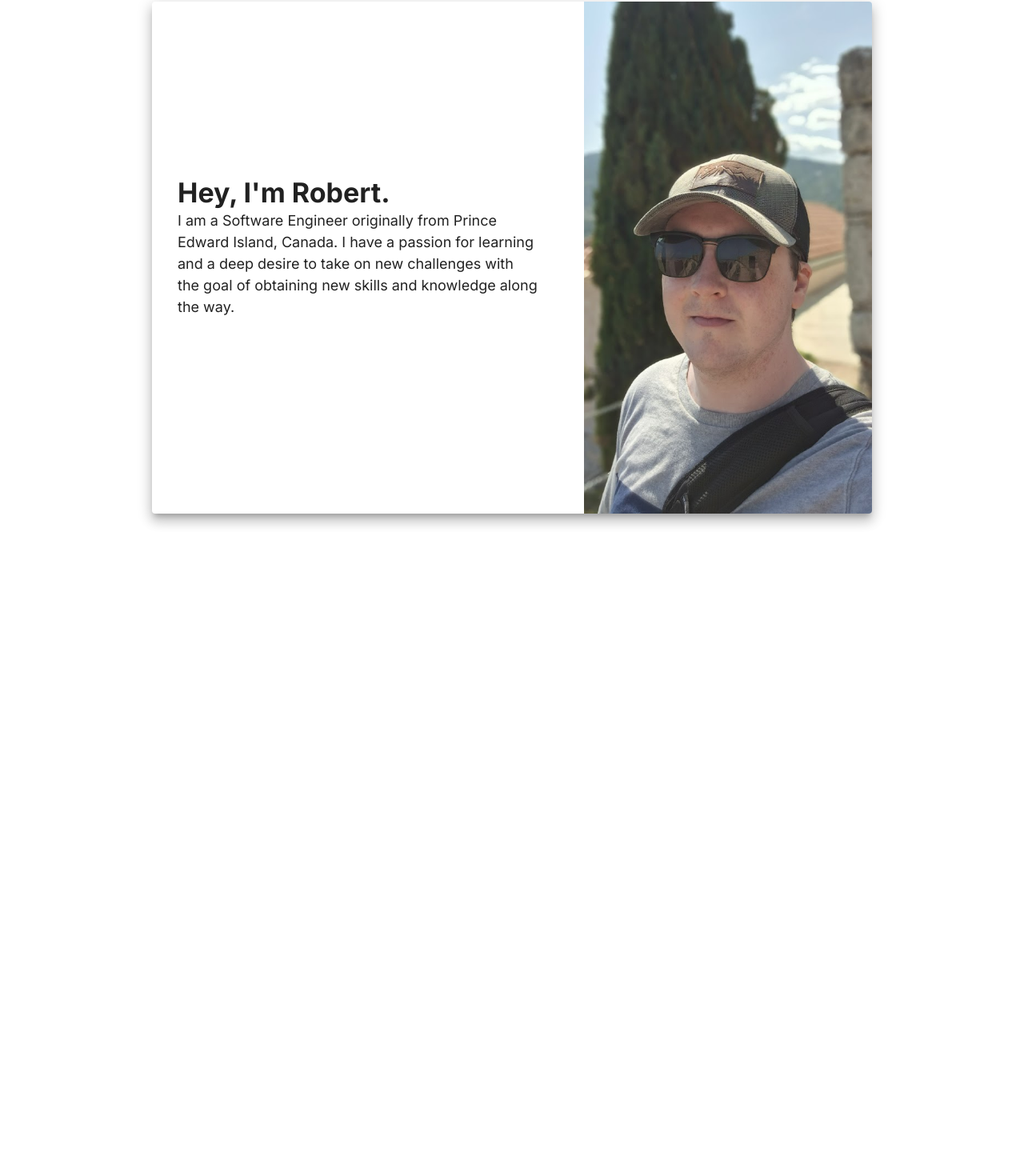
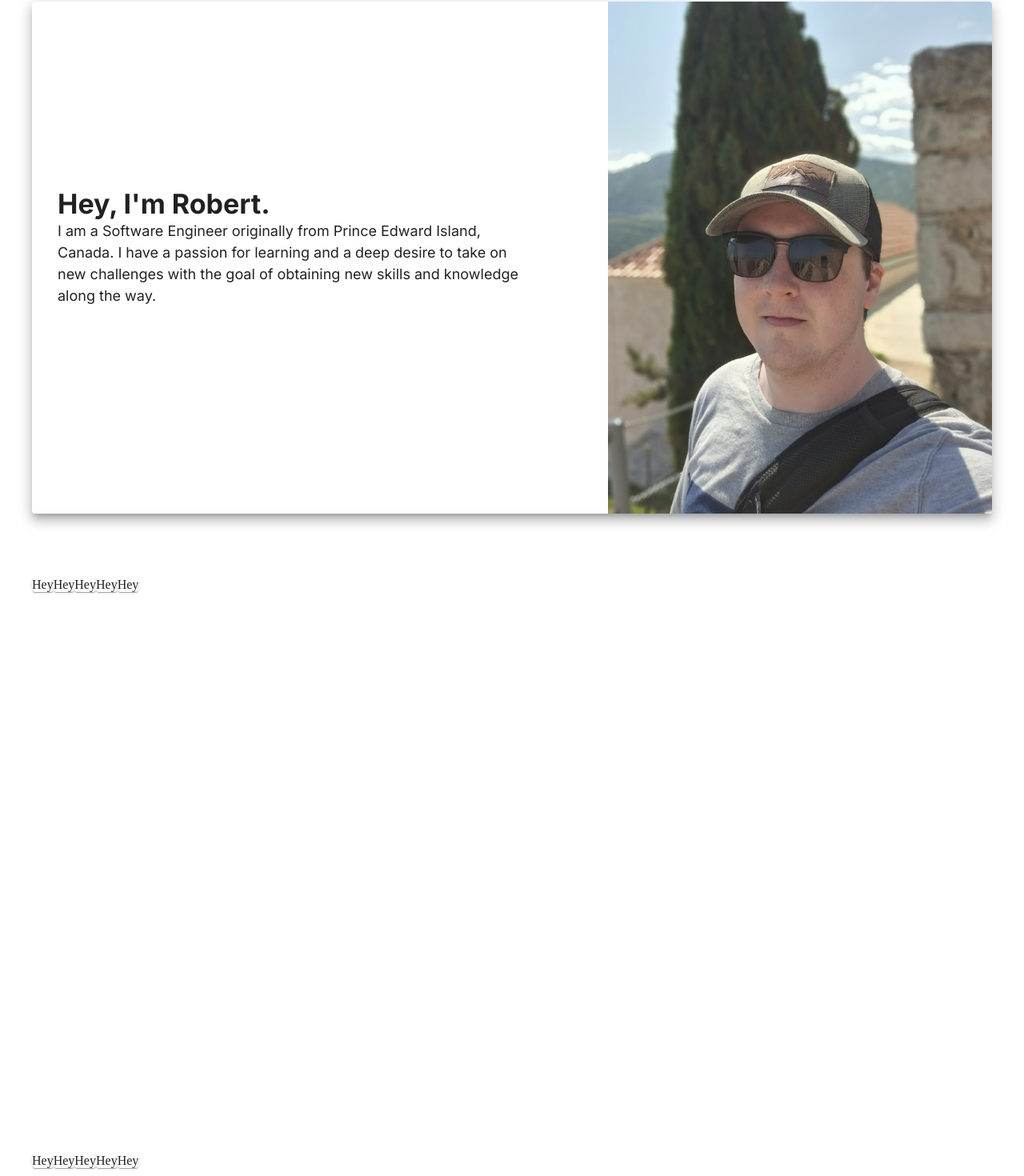
Before and after one commit to rgreenan55/RobertGreenanPortfolio, a React (Vite) app: page / in a window 1280 px wide. Shown: the part 78-1548 px from the top of the page at 80% size. Before the commit the page ends 800 px from the top, so only its background shows below. Built offline with nearby package versions, Linux system fonts and the light colour scheme.

Commit message:
page enhancements

```diff
--- a/index.html
+++ b/index.html
@@ -12,7 +12,7 @@
     <link rel="icon" type="image/svg+xml" href="/favicon/favicon.ico" />
     <title>Robert Greenan</title>
   </head>
-  <body>
+  <body style="margin: 0">
     <div id="root"></div>
     <script type="module" src="/src/main.tsx"></script>
   </body>
--- a/src/App.tsx
+++ b/src/App.tsx
@@ -1,19 +1,21 @@
-import { Container, Grid, Stack } from "@mui/material"
+import { Container, Stack } from "@mui/material"
 import Header from "./layouts/Header"
-import Introduction from "./sections/Introduction"
+import {
+    Introduction,
+    Projects,
+    Work
+} from "./sections"
 
 const App = () => {
   return (
-    <>
+    <Container disableGutters maxWidth={false}>
         <Header />
-        <Container maxWidth={false} sx={{ maxWidth: '75%' }}>
-        <Grid mt={'80px'}>
-            <Stack spacing='10vh'>
-                <Introduction />
-            </Stack>
-        </Grid>
-        </Container>
-    </>
+        <Stack alignItems='center'>
+            <Introduction />
+            <Projects />
+            <Work />
+        </Stack>
+    </Container>
   )
 }
 
--- /dev/null
+++ b/src/components/SectionContainer.tsx
@@ -0,0 +1,29 @@
+import { Box, Container } from "@mui/material"
+
+type Props = {
+    children: React.ReactNode,
+    disableTopMargin?: boolean
+    height?: string
+    maxHeight?: string
+}
+
+const SectionContainer = ({children, disableTopMargin, height, maxHeight } : Props) => {
+    return (
+        <Box position='relative' sx={{ width: '100%', }}>
+
+            {/* Background for Section */}
+            <Box position='absolute' sx={{ height: '100%', width: '100%', zIndex: '-1' }}>
+                {/* ... */}
+            </Box>
+
+            {/* Content of Section */}
+            <Container disableGutters sx={{ mt: disableTopMargin?'0':'5vh', mb: '5vh' }}>
+                <Box sx={{ height, maxHeight }}>
+                    {children}
+                </Box>
+            </Container>
+        </Box>
+    )
+}
+
+export default SectionContainer;
--- a/src/layouts/Header.tsx
+++ b/src/layouts/Header.tsx
@@ -4,12 +4,12 @@ import logo from '../../public/favicon/android-chrome-512x512.png';
 
 const Header = () => {
     return (
-        <Box flexGrow={1}>
+        <Box flexGrow={1} sx={{ mb: '80px' }}>
             <AppBar position='fixed'>
-                <Container maxWidth={false} sx={{ maxWidth: '75%' }}>
+                <Container disableGutters maxWidth={false} sx={{ maxWidth: '75%' }}>
                 <Toolbar disableGutters sx={{ justifyContent: 'space-between' }}>
 
-                    {/* Icon? */}
+                    {/* Icon + Name */}
                     <Box display='flex'>
                         <Avatar src={logo} sx={{ mr: '16px' }}/>
                         <Typography variant='h5' lineHeight={1.65}> Robert Greenan </Typography>
--- a/src/sections/Introduction.tsx
+++ b/src/sections/Introduction.tsx
@@ -1,12 +1,16 @@
 import { Card, CardContent, CardMedia, Typography } from "@mui/material"
 import image from '../assets/images/profile_photo.jpg';
+import SectionContainer from "../components/SectionContainer";
 
 const Introduction = () => {
     return (
-        <Card elevation={10} sx={{ display: 'flex', justifyContent: 'space-between', minWidth: '100%', height: '80vh', maxHeight: '740px' }}>
+        <SectionContainer disableTopMargin height='80vh' maxHeight='740px'>
+            <Card elevation={10} sx={{ display: 'flex', justifyContent: 'space-between', height: '100%' }}>
 
                 <CardContent sx={{ alignContent: 'center', p: '32px', width: '50%'}}>
-                <Typography variant='h4' fontWeight='bold'> Hey, I'm Robert. </Typography>
+                    <Typography variant='h4' fontWeight='bold'>
+                        Hey, I'm Robert.
+                    </Typography>
                     <Typography fontSize='18px'>
                         I am a Software Engineer originally from Prince Edward Island, Canada.
                         I have a passion for learning and a deep desire to take on new challenges with the goal of obtaining new skills and knowledge along the way.
@@ -17,6 +21,7 @@ const Introduction = () => {
                 <CardMedia image={image} sx={{ width: '40%', height: '100%' }} />
 
             </Card>
+        </SectionContainer>
     )
 }
 
--- /dev/null
+++ b/src/sections/Projects.tsx
@@ -0,0 +1,18 @@
+import { Card, Stack } from "@mui/material"
+import SectionContainer from "../components/SectionContainer";
+
+const Projects = () => {
+    return (
+        <SectionContainer height='80vh' maxHeight='740px'>
+            <Stack direction='row' width='100%'>
+                <Card> Hey </Card>
+                <Card> Hey </Card>
+                <Card> Hey </Card>
+                <Card> Hey </Card>
+                <Card> Hey </Card>
+            </Stack>
+        </SectionContainer>
+    )
+}
+
+export default Projects;
--- /dev/null
+++ b/src/sections/Work.tsx
@@ -0,0 +1,18 @@
+import { Card, Stack } from "@mui/material"
+import SectionContainer from "../components/SectionContainer";
+
+const Work = () => {
+    return (
+        <SectionContainer height='80vh' maxHeight='740px'>
+            <Stack direction='row' width='100%'>
+                <Card> Hey </Card>
+                <Card> Hey </Card>
+                <Card> Hey </Card>
+                <Card> Hey </Card>
+                <Card> Hey </Card>
+            </Stack>
+        </SectionContainer>
+    )
+}
+
+export default Work;
--- /dev/null
+++ b/src/sections/index.tsx
@@ -0,0 +1,9 @@
+import Introduction from "./Introduction";
+import Projects from "./Projects";
+import Work from "./Work";
+
+export {
+    Introduction,
+    Projects,
+    Work,
+}
```
Lines whose indentation alone changed are shown as unchanged.
